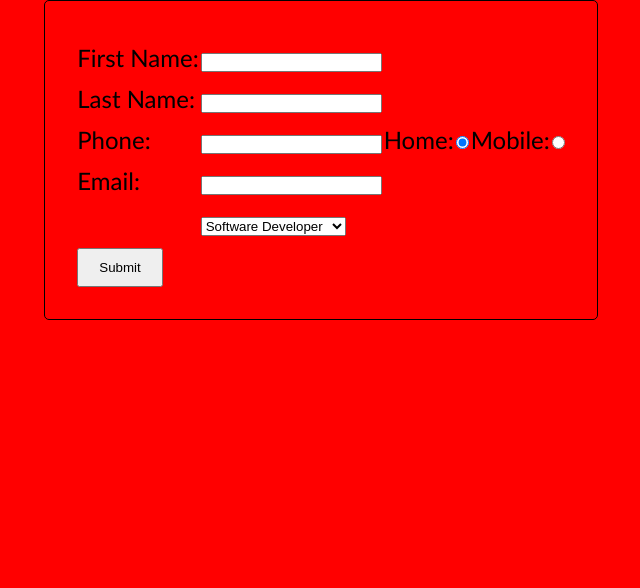
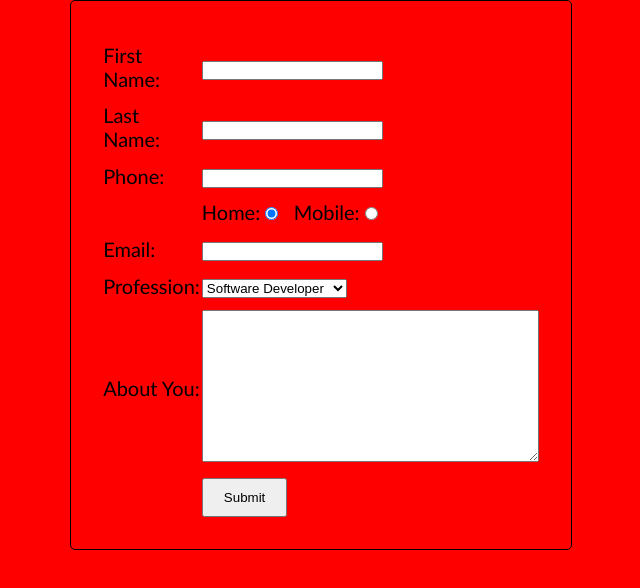
Before and after one commit to WCramRTC/Topic_Examples, a plain HTML site: page forms.html in a window 1280 px wide. Shown: the whole page, without its empty margins (319-959 px from the left). Drawn offline with Linux system fonts and the light colour scheme.

Commit message:
Update Forms

```diff
--- a/css/form_style.css
+++ b/css/form_style.css
@@ -3,7 +3,7 @@ body {
 }
 
 html {
-    font-size: 24px;
+    font-size: 20px;
 }
 
 #container {
@@ -11,25 +11,29 @@ html {
     margin: 0 auto;
 }
 
-table {
+/* #form-full-example */
+
+#form-full-example > table{
+    margin: 0 auto;
+    width: 500px;
+    padding: 30px;
     border: 1px solid black;
     border-radius: 5px;
+
 }
 
-td {
+#form-full-example td {
     padding-top: 10px;
 }
 
-#form-full-example > table{
-    margin: 0 auto;
-    padding: 30px;
-
-}
-
-input[type="text"] {
+#form-full-example input[type="text"] {
     color: red;
 }
 
-input[type="submit"] {
+#form-full-example input[type="submit"] {
     padding: 10px 20px;
 }
+
+#form-full-example textarea {
+    columns: 50;
+}
--- a/forms.html
+++ b/forms.html
@@ -42,18 +42,23 @@
                 <tr>
                     <td><label for="phone">Phone: </label></td>
                     <td><input type="tel" id="phone"></td>
-                    <td><label for="radio">Home: </label></td>
-                    <td><input type="radio" id="phoneHome" name="phoneGroup" value="home" checked></td>
-                    <td><label for="radio">Mobile: </label></td>
-                    <td><input type="radio" name="phoneGroup" id="phoneMobile" value="mobile"></td>
+                </tr>
+                <tr>
+                    <td></td>
+                    <td colspan="2">
+                        <label for="radio">Home: </label>
+                        <input type="radio" id="phoneHome" name="phoneGroup" value="home" checked>
+                        &nbsp;
+                        <label for="radio">Mobile: </label>
+                        <input type="radio" name="phoneGroup" id="phoneMobile" value="mobile">
+                    </td>
                 </tr>
                 <tr>
                     <td><label for="email">Email: </label></td>
                     <td><input type="email" id="email"></td>
-
                 </tr>
                 <tr>
-                    <td></td>
+                    <td>Profession: </td>
                     <td>
                         <select>
                             <option>
@@ -75,6 +80,16 @@
                     </td>
                 </tr>
                 <tr>
+                    <td>About You:</td>
+                    <td>
+                        <textarea
+                        cols="40"
+                        rows="10"
+                        ></textarea>
+                    </td>
+                </tr>
+                <tr>
+                    <td></td>
                     <td><input type="submit" value="Submit"></td>
                 </tr>
             </table>
```
